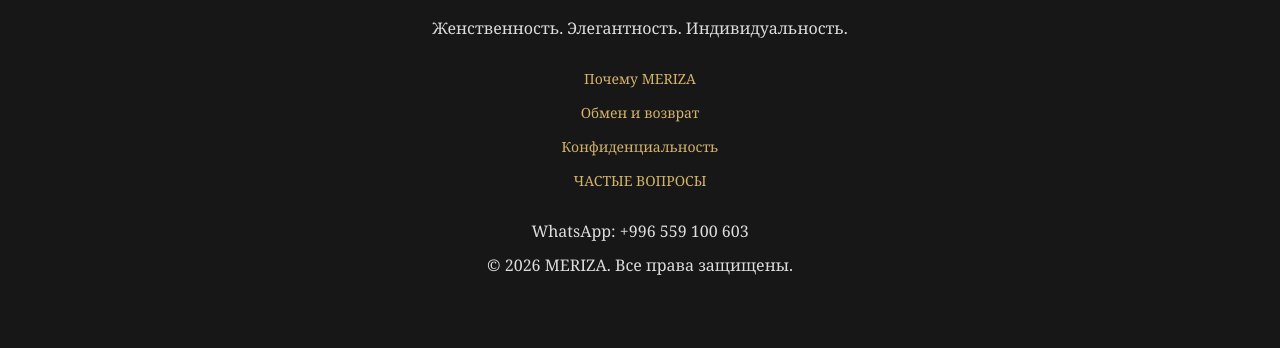
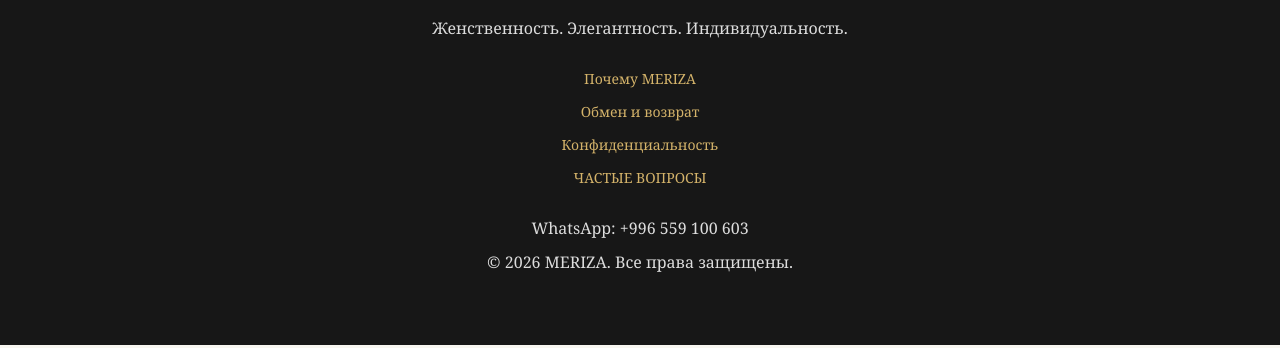
Before and after one commit to mamytovmergen01/Meriza, a plain HTML site: page index.html in a window 1280 px wide. Shown: the part 9017-9365 px from the top of the page. Drawn offline with Linux system fonts and the light colour scheme.

Commit message:
Add files via upload

```diff
--- a/style.css
+++ b/style.css
@@ -885,53 +885,46 @@ body.cart-open {
     z-index: 10002;
     cursor: pointer;
 }
-
 /* =================================
-   ФИНАЛЬНАЯ МОБИЛЬНАЯ АДАПТАЦИЯ
+   МОБИЛЬНЫЙ ПОДВАЛ MERIZA
 ================================= */
-
-html,
-body {
-    width: 100%;
-    max-width: 100%;
-    overflow-x: hidden;
-}
 
 .footer-links {
     display: flex;
     flex-direction: column;
     align-items: center;
-    justify-content: center;
-    gap: 15px;
+    gap: 14px;
     width: 100%;
-    padding: 0 15px;
+    padding: 0 10px;
     box-sizing: border-box;
 }
 
 .footer-links a {
     display: block;
-    width: auto;
+    width: 100%;
     max-width: 100%;
     text-align: center;
     white-space: normal;
-    word-break: normal;
+    word-break: keep-all;
     overflow-wrap: normal;
     hyphens: none;
+    box-sizing: border-box;
+}
+
+footer {
+    width: 100%;
+    max-width: 100%;
+    box-sizing: border-box;
 }
 
 @media (max-width: 600px) {
     footer {
-        width: 100%;
-        box-sizing: border-box;
-        overflow: hidden;
-    }
-
-    .footer-links {
-        align-items: center;
+        padding-left: 15px;
+        padding-right: 15px;
     }
 
     .footer-links a {
         font-size: 14px;
-        line-height: 1.5;
+        line-height: 1.6;
     }
 }
```
